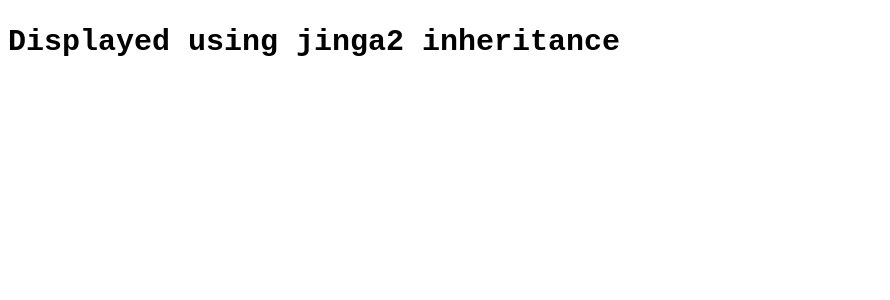
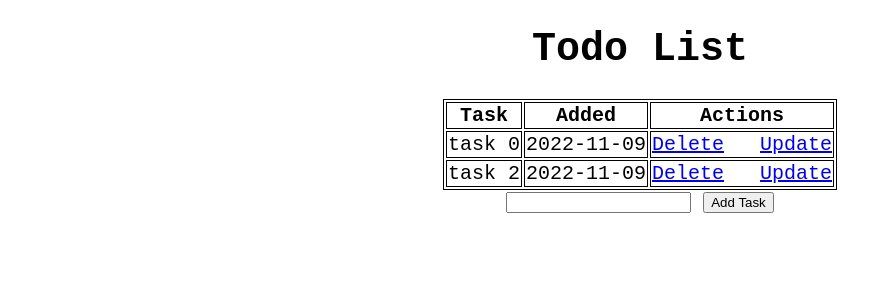
Before and after one commit to daarkdemon/PythonFlask, a Flask app: page / in a window 1280 px wide. Shown: the top 300 px of the page, without its empty margins (0-890 px from the left). Run offline with Flask 2, Linux system fonts and the light colour scheme; data comes from the database, SQL or seed files in the repository; both versions use the stored data as it was after the commit.

Commit message:
simple todo list

```diff
--- a/HelloWorld/app.py
+++ b/HelloWorld/app.py
@@ -1,10 +1,70 @@
-from flask import Flask, render_template, url_for
+from flask import Flask, render_template, url_for, request, redirect
+
+from flask_sqlalchemy import SQLAlchemy
+from datetime import datetime
+
 
 app = Flask(__name__)
 
-@app.route('/')
+app.config['SQLALCHEMY_DATABASE_URI'] = 'sqlite:///test.db'
+
+db = SQLAlchemy(app)
+class Todo(db.Model):
+
+    id = db.Column(db.Integer, primary_key=True)
+    content = db.Column(db.String(200), nullable=False)
+    date_created = db.Column(db.DateTime, default=datetime.utcnow)
+
+    def __repr__(self):
+        return '<Task %r>' % self.id
+
+
+@app.route('/', methods=['POST', 'GET'])
 def index():
-    return render_template('index.html')
+
+    if request.method == 'POST':
+        task_content = request.form['content']
+        print(task_content)
+        new_task = Todo(content=task_content)
+        print(new_task)
+
+        try:
+            db.session.add(new_task)
+            db.session.commit()
+            return redirect('/')
+
+        except:
+            return 'Error adding task'
+
+    else:
+        tasks = Todo.query.order_by(Todo.date_created).all()
+        return render_template('index.html', tasks=tasks)
+
+@app.route('/delete/<int:id>')
+def delete_task(id):
+    delete_task = Todo.query.get_or_404(id)
+    try:
+        db.session.delete(delete_task)
+        db.session.commit()
+        return redirect('/')
+    except:
+        return 'Error deleting task'
+
+@app.route('/update/<int:id>', methods=['POST', 'GET'])
+
+def update_task(id):
+    update_task = Todo.query.get_or_404(id)
+    if request.method == 'POST':
+        update_task.content = request.form['content']
+
+        try:
+            db.session.commit()
+            return redirect("/")
+        except:
+            return "Error updating task"
+
+    else:
+        return render_template('update.html', task = update_task)
 
 if __name__ == '__main__':
     app.run(debug=True)
--- a/HelloWorld/static/css/main.css
+++ b/HelloWorld/static/css/main.css
@@ -1,4 +1,15 @@
 body {
     font-family: 'Courier New';
     font-size: 20px;
+    text-align: center;
 }
+
+table, th, td {
+    text-align: center;
+    border: 1px solid;
+}
+
+table {
+    margin-left: auto;
+    margin-right: auto;
+  }
--- a/HelloWorld/templates/index.html
+++ b/HelloWorld/templates/index.html
@@ -1,9 +1,30 @@
-{% extends 'base.html' %}
+{% extends 'base.html' %} {% block head %} {% endblock %} {% block body %}
 
-{% block head %}
+<div class="content">
+    <h1>Todo List</h1>
+    <table>
+        <tr>
+            <th>Task</th>
+            <th>Added</th>
+            <th>Actions</th>
+        </tr>
+        {% for task in tasks %}
+        <tr>
+            <td> {{ task.content }} </td>
+            <td> {{ task.date_created.date() }} </td>
+            <td>
+                <a href="/delete/{{ task.id}}">Delete</a>&nbsp;&nbsp;
+                <a href="/update/{{ task.id }}">Update</a>
+            </td>
+        </tr>
+        {% endfor %}
+    </table>
 
+    <div class="form">
+        <form action="/" method="POST">
+            <input type="text" name="content" id="content">
+            <input type="submit" value="Add Task">
+        </form>
+    </div>
+</div>
 {% endblock %}
-
-{% block body %}
-<h2> Displayed using jinga2 inheritance</h2>
-{% endblock %}
```
Also changed, not shown: HelloWorld/templates/update.html (added, +20 -0 lines), HelloWorld/test.db (added).
